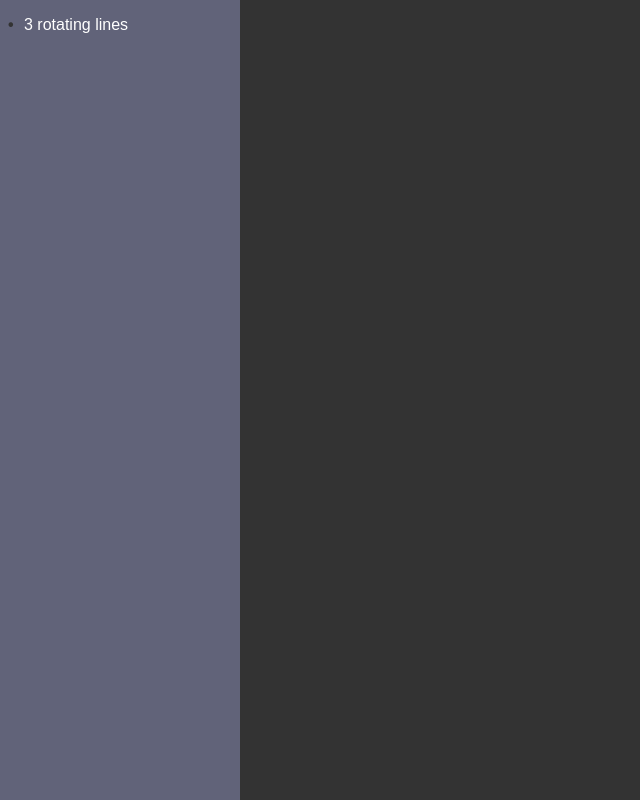
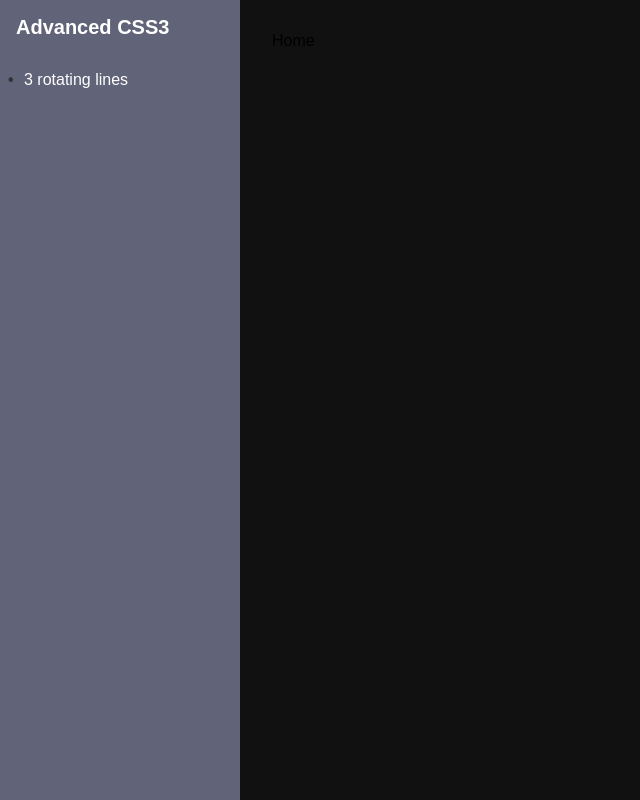
Before and after one commit to kimgunho/advanced-css, a React (Create React App) app: page / in a window 1280 px wide. Before the commit this address had no page. Shown: the whole page, without its empty margins (0-640 px from the left). Built offline with nearby package versions, Linux system fonts and the light colour scheme.

Commit message:
feat: rotaing lines 업데이트

```diff
--- a/src/App.js
+++ b/src/App.js
@@ -4,24 +4,34 @@ import classNames from 'classnames/bind';
 import styles from './App.module.scss';
 
 import Header from './components/shared/Header';
+import RotaingLines from './components/css/RotaingLines';
 
 const cx = classNames.bind(styles);
 
 function App() {
-  const gnbs = [
+  const pages = [
     {
       title: '3 rotating lines',
       link: '/loading/1',
+      compo: <RotaingLines />,
     },
   ];
 
   return (
     <BrowserRouter>
       <div className={cx('wrapper')}>
-        <Header gnb={gnbs} />
+        <Header gnb={pages} />
         <div className={cx('content')}>
           <Routes>
-            <Route />
+            <Route path="/" element={<div>Home</div>} />
+            {pages.map((component, index) => (
+              <Route
+                key={index}
+                path={component.link}
+                element={component.compo}
+              />
+            ))}
+            <Route path="*" element={<div>존재하지 않는 페이지입니다.</div>} />
           </Routes>
         </div>
       </div>
--- a/src/App.module.scss
+++ b/src/App.module.scss
@@ -6,6 +6,8 @@
 
   > .content {
     width: calc(100% - 15rem);
-    height: 100%;
+    min-height: 100vh;
+    padding: 2rem;
+    box-sizing: border-box;
   }
 }
--- /dev/null
+++ b/src/components/css/RotaingLines.js
@@ -0,0 +1,19 @@
+import classNames from 'classnames/bind';
+
+import styles from './RotaingLines.module.scss';
+
+const cx = classNames.bind(styles);
+
+function RotaingLines() {
+  return (
+    <div className={cx('container')}>
+      <div className={cx('limiter')}>
+        <div className={cx('circle')}></div>
+        <div className={cx('circle')}></div>
+        <div className={cx('circle')}></div>
+      </div>
+    </div>
+  );
+}
+
+export default RotaingLines;
--- /dev/null
+++ b/src/components/css/RotaingLines.module.scss
@@ -0,0 +1,92 @@
+@import '../../common.scss';
+
+.container {
+  display: flex;
+  align-items: center;
+  justify-content: center;
+  height: 100%;
+
+  > .limiter {
+    width: 100%;
+    max-width: 480px;
+    display: flex;
+    align-items: center;
+    justify-content: center;
+    position: relative;
+
+    > .circle {
+      width: 150px;
+      height: 150px;
+      border-radius: 50%;
+      border: 3px solid transparent;
+      margin: -2rem;
+      position: relative;
+
+      &::before {
+        content: '';
+        position: absolute;
+        width: 5px;
+        height: 5px;
+        border-radius: 50%;
+        filter: blur(1px);
+      }
+
+      &:nth-child(1) {
+        animation: rotateRight 3s linear infinite;
+        border-top: 3px solid #00e6f9;
+        animation-delay: -4s;
+
+        &::before {
+          right: 18px;
+          top: 18px;
+          background-color: #00e6f9;
+          box-shadow: 0 0 0 3px #089da9, 0 0 0 6px #095359, 0 0 0 9px #111;
+        }
+      }
+
+      &:nth-child(2) {
+        animation: rotateLeft 3s linear infinite;
+        border-top: 3px solid #b4d01f;
+
+        &::before {
+          left: 18px;
+          top: 18px;
+          background-color: #b4d01f;
+          box-shadow: 0 0 0 3px #8a9d23, 0 0 0 6px #525d18, 0 0 0 9px #111;
+        }
+      }
+
+      &:nth-child(3) {
+        animation: rotateRight 3s linear infinite;
+        border-top: 3px solid #ff5364;
+        position: absolute;
+        top: -50%;
+
+        &::before {
+          right: 18px;
+          top: 18px;
+          background-color: #ff5364;
+          box-shadow: 0 0 0 3px #ad313d, 0 0 0 6px #611b22, 0 0 0 9px #111;
+        }
+      }
+
+      @keyframes rotateLeft {
+        0% {
+          transform: rotate(360deg);
+        }
+        100% {
+          transform: rotate(0deg);
+        }
+      }
+
+      @keyframes rotateRight {
+        0% {
+          transform: rotate(0deg);
+        }
+        100% {
+          transform: rotate(360deg);
+        }
+      }
+    }
+  }
+}
--- a/src/components/shared/Header.js
+++ b/src/components/shared/Header.js
@@ -8,6 +8,9 @@ const cx = classNames.bind(styles);
 function Header({ gnb }) {
   return (
     <header className={cx('header')}>
+      <h1 className={cx('title')}>
+        <Link to="/">Advanced CSS3</Link>
+      </h1>
       <ol>
         {gnb.map(({ title, link }) => (
           <li key={title}>
--- a/src/components/shared/Header.module.scss
+++ b/src/components/shared/Header.module.scss
@@ -5,6 +5,17 @@
   background-color: #616379;
   padding: 1rem;
   box-sizing: border-box;
+
+  > .title {
+    white-space: normal;
+    font-size: 1.25rem;
+    font-weight: bold;
+    padding-bottom: 2rem;
+
+    > a {
+      color: white;
+    }
+  }
 
   li {
     margin-bottom: 0.5rem;
--- a/src/index.scss
+++ b/src/index.scss
@@ -19,7 +19,7 @@ html {
   }
 }
 body {
-  background-color: #333;
+  background-color: #111;
 }
 
 h1,
```
